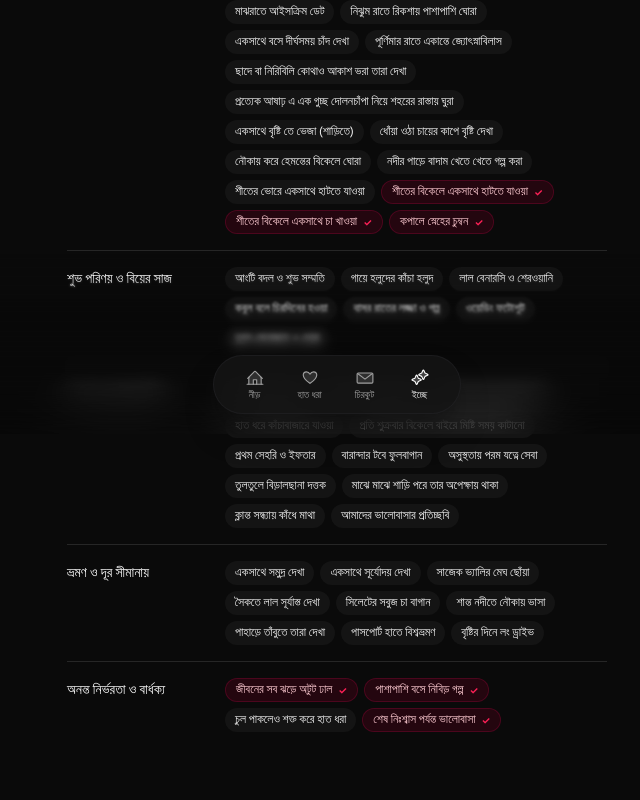
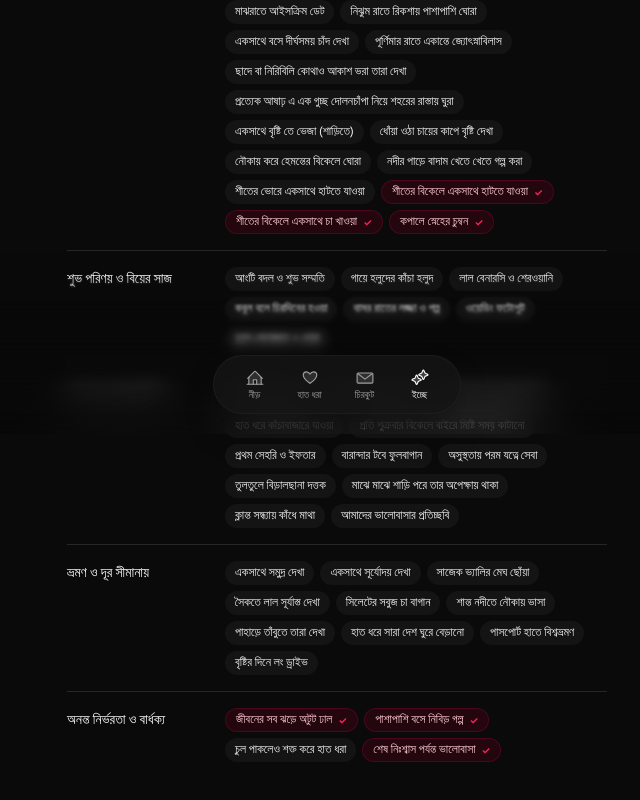
Before and after one commit to fiftee15n/9November, a Next.js app: page /ecche in a window 1280 px wide. Shown: the part 366-1166 px from the top of the page, without its empty margins (303-943 px from the left). Built offline with nearby package versions, Linux system fonts and the light colour scheme; what react-apple-emojis would draw is missing.

Commit message:
Add traveling the whole country holding hands wish to ecche list

```diff
--- a/app/ecche/page.tsx
+++ b/app/ecche/page.tsx
@@ -85,6 +85,7 @@ const BUCKET_LIST = [
       { name: "সিলেটের সবুজ চা বাগান", done: false },
       { name: "শান্ত নদীতে নৌকায় ভাসা", done: false },
       { name: "পাহাড়ে তাঁবুতে তারা দেখা", done: false },
+      { name: "হাত ধরে সারা দেশ ঘুরে বেড়ানো", done: false },
       { name: "পাসপোর্ট হাতে বিশ্বভ্রমণ", done: false },
       { name: "বৃষ্টির দিনে লং ড্রাইভ", done: false },
     ],
```
